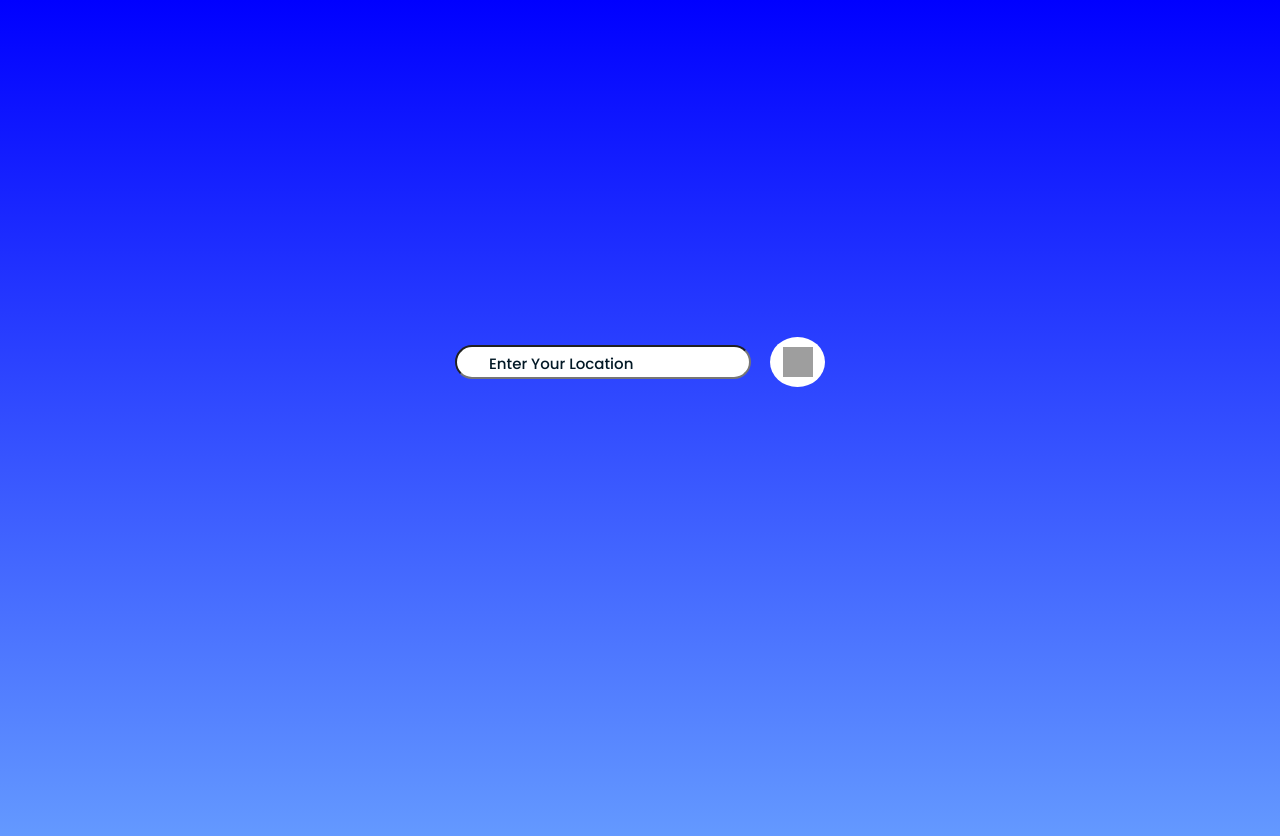
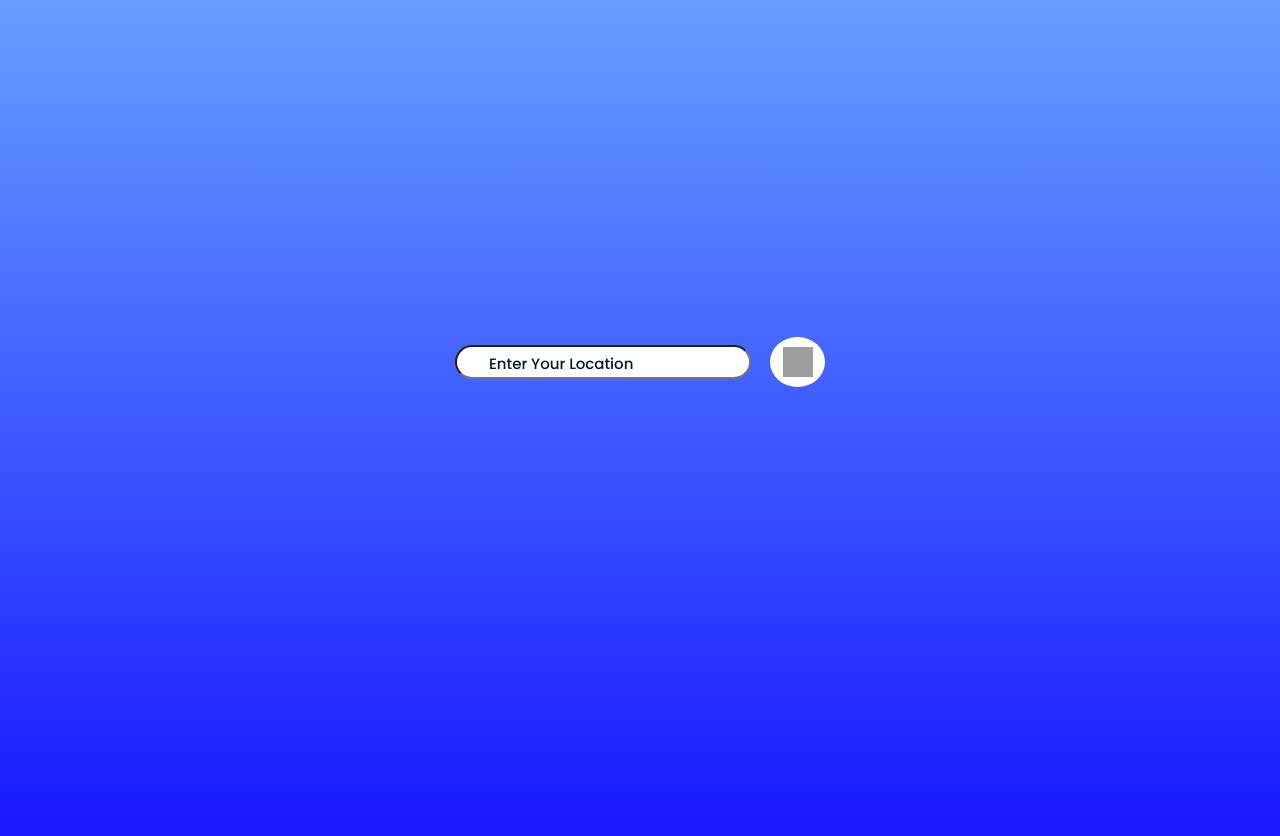
Before and after one commit to mateuscavalcant/weather-app, a React (Vite) app in the folder client/web/: page / in a window 1280 px wide. Shown: the top 836 px of the page. Built offline with nearby package versions, Linux system fonts and the light colour scheme; grey boxes are pictures that could not be loaded.

Commit message:
Alterando a cor do linear-gradient

```diff
--- a/client/web/src/css/WeatherApp.css
+++ b/client/web/src/css/WeatherApp.css
@@ -9,7 +9,7 @@
 }
 
 body {
-    background: linear-gradient(to bottom, blue, #679eff);
+    background: linear-gradient(to bottom, #679eff, rgb(19, 19, 255));
     margin: 0;
     display: flex;
     place-items: center;
@@ -157,6 +157,7 @@ form {
 
 .search-box input {
     background-color: #ffffff;
+    color: #021825;
     width: 80%;
     font-size: 20px;
     font-weight: 500;
```
